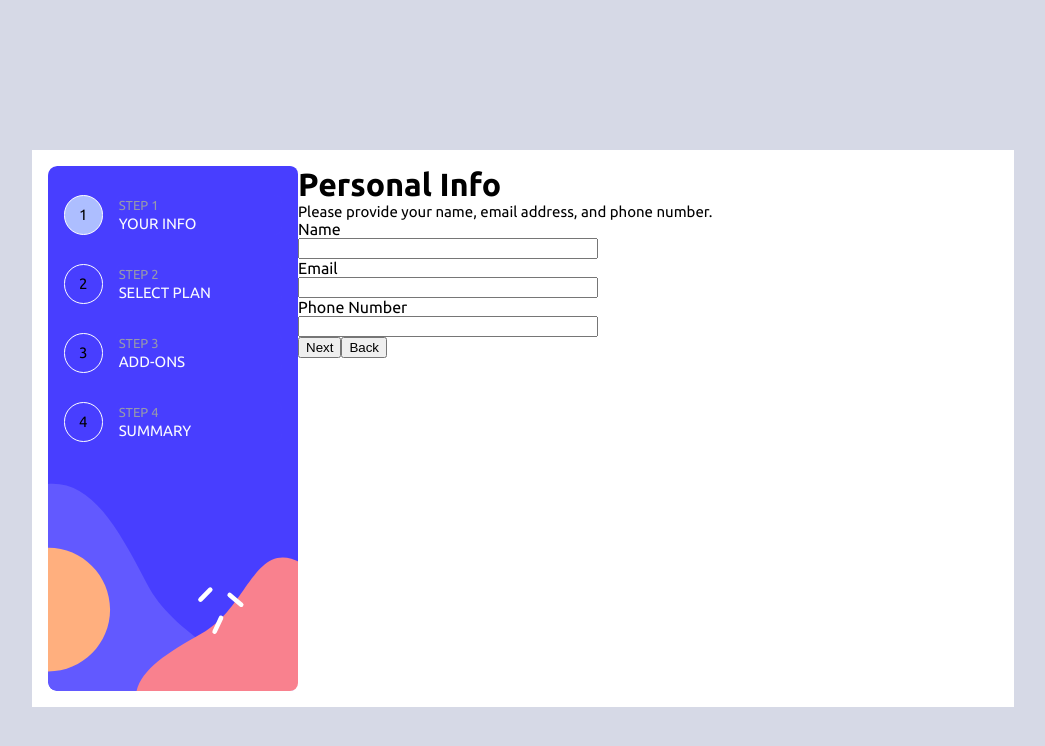
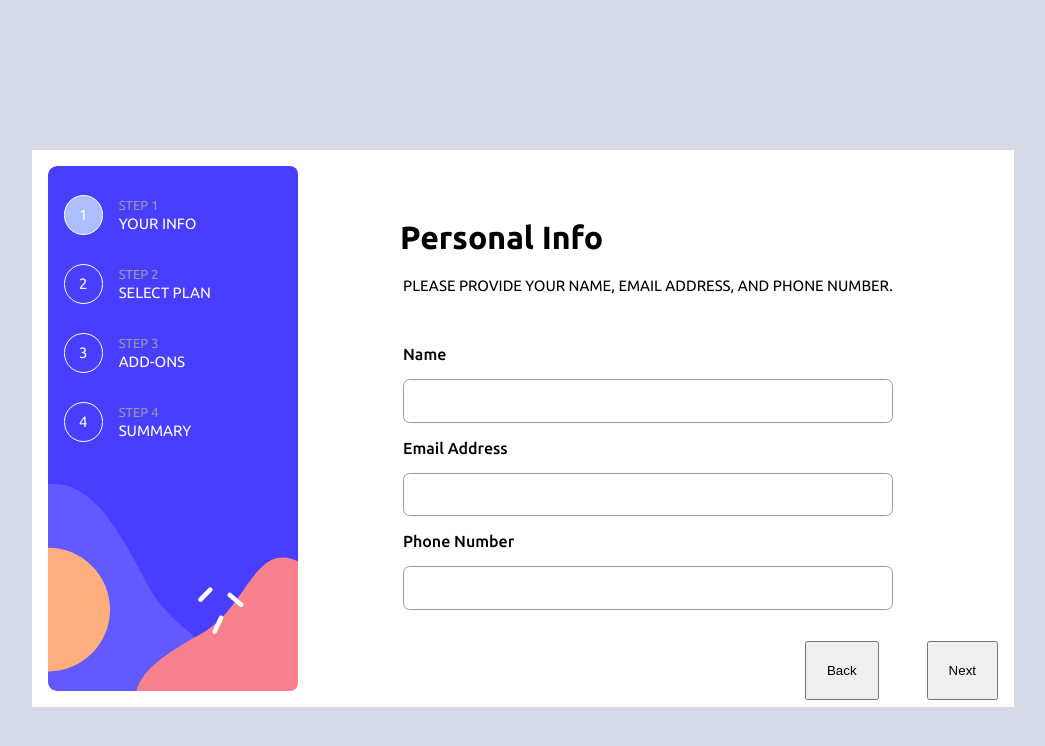
Before and after one commit to Mfried95/Multi-Step, a React (Vite) app: page / in a window 1280 px wide. Shown: the top 746 px of the page, without its empty margins (117-1162 px from the left). Built offline with nearby package versions, Linux system fonts and the light colour scheme.

Commit message:
Styled step one form

```diff
--- a/src/App.tsx
+++ b/src/App.tsx
@@ -14,6 +14,8 @@ function App() {
     <StepFour />,
   ]);
 
+  console.log(currentStepIndex)
+
   return (
     <div>
       <div className="form-container">
@@ -24,7 +26,7 @@ function App() {
                 className="circle"
                 style={{
                   backgroundColor:
-                    currentStepIndex == 0 ? "hsl(228, 100%, 84%)" : "none",
+                    currentStepIndex === 0 ? "hsl(228, 100%, 84%)" : "none",
                 }}
               >
                 <div className="number">1</div>
@@ -40,7 +42,7 @@ function App() {
                 className="circle"
                 style={{
                   backgroundColor:
-                    currentStepIndex == 1 ? "hsl(228, 100%, 84%)" : "none",
+                    currentStepIndex === 1 !? "hsl(228, 100%, 84%)" : "none",
                 }}
               >
                 <div className="number">2</div>
@@ -56,7 +58,7 @@ function App() {
                 className="circle"
                 style={{
                   backgroundColor:
-                    currentStepIndex == 2 ? "hsl(228, 100%, 84%)" : "none",
+                    currentStepIndex === 2 ? "hsl(228, 100%, 84%)" : "none",
                 }}
               >
                 <div className="number">3</div>
@@ -72,10 +74,12 @@ function App() {
                 className="circle"
                 style={{
                   backgroundColor:
-                    currentStepIndex === 3 ? "hsl(228, 100%, 84%)" : "none",
+                    currentStepIndex >= 3 ? "hsl(228, 100%, 84%)" : "none",
                 }}
               >
-                <div className="number">4</div>
+                <div className="number" style={{
+                  color:  currentStepIndex === 3 ? "black" : "white",
+                }}>4</div>
               </div>
               <div className="count-container">
                 <h2>Step 4</h2>
@@ -84,7 +88,13 @@ function App() {
             </div>
           </div>
         </div>
-        <div className="step-container">{steps}</div>
+        <div className="step-container">
+          {steps}
+          <div className="button-container">
+            <button onClick={back}>Back</button>
+            <button onClick={next}>Next</button>
+          </div>
+        </div>
       </div>
     </div>
   );
--- a/src/components/stepone.tsx
+++ b/src/components/stepone.tsx
@@ -12,7 +12,7 @@ const stepone = () => {
 
   return (
     <div>
-      <div className="container">
+      <div className="personal-info-container">
         <div className="title">
           <h1>Personal Info</h1>
           <p>Please provide your name, email address, and phone number.</p>
@@ -21,16 +21,12 @@ const stepone = () => {
         <form action="onSubmit">
           <label htmlFor="Name">Name</label>
           <input type="text" />
-          <label htmlFor="Email">Email</label>
+          <label htmlFor="Email">Email Address</label>
           <input type="email" name="" id="" />
           <label htmlFor="Phone Number">Phone Number</label>
           <input type="tel" name="Number" id="" />
         </form>
 
-        <div className="button-wrapper">
-          <button>Next</button>
-          <button>Back</button>
-        </div>
       </div>
     </div>
   );
--- a/src/components/steptwo.tsx
+++ b/src/components/steptwo.tsx
@@ -2,7 +2,17 @@ import React from 'react'
 
 const steptwo = () => {
   return (
-    <div>steptwo</div>
+    <div>
+      <div className="personal-info-container">
+        <div className="title">
+          <h1>Personal Info</h1>
+          <p>Please provide your name, email address, and phone number.</p>
+        </div>
+        <form action="submit">
+
+        </form>
+      </div>
+    </div>
   )
 }
 
--- a/src/hooks/useMultistepForm.tsx
+++ b/src/hooks/useMultistepForm.tsx
@@ -15,6 +15,7 @@ function back(){
     setCurrentStepIndex(i => {
         if (i <= 0) return i
         return i - 1
+        console.log(currentStepIndex)
     })
 }
 
--- a/src/index.css
+++ b/src/index.css
@@ -12,6 +12,7 @@ body{
     display: flex;
     margin: 150px auto;
     padding: 1em;
+    display: flex;
 }
 
 .count-container{
@@ -57,6 +58,17 @@ span{
     width: 100%;
 }
 
+.button-container{
+    display: flex;
+    float: right;
+    gap: 3em;
+}
+
+
+button{
+    padding: 1.5em 1.5em;
+}
+
 /* Typeography */
 
 .form-count, h2{
@@ -82,6 +94,6 @@ p{
 
 .number{
     text-align: center;
-    color: black;
+    color: white;
     font-size: 15px;
 }
--- a/src/styles/stepone.css
+++ b/src/styles/stepone.css
@@ -1,16 +1,41 @@
-.container p {
-    color: black;
-    text-transform: none;
-    margin: 0;
-    padding: 0;
+.personal-info-container {
+    height: 475px;
+    width: 100%;
+    display: flex;
+    flex-direction: column;
+    justify-content: center;
+    align-items: center;
+    margin-top: 0;
 }
 
-.container h1{
-    margin: 0;
+.title {
+    text-transform: none;
+    padding: 0;
+    margin-bottom: 3em;
 }
 
-form{
+.title p {
+    color: black;
+}
+
+
+form {
     display: flex;
     flex-direction: column;
-    width: 300px;
+    width: 70%;
+    font-family: 'Ubuntu', sans-serif;
+    font-weight: 500;
+    gap: 1em;
 }
+
+input {
+    padding: 1em;
+    border-radius: 0.5em;
+    border: solid 1px hsl(231, 11%, 63%);
+    background-color: none;
+}
+
+input :focus {
+    border: none;
+    outline: none;
+}
```
